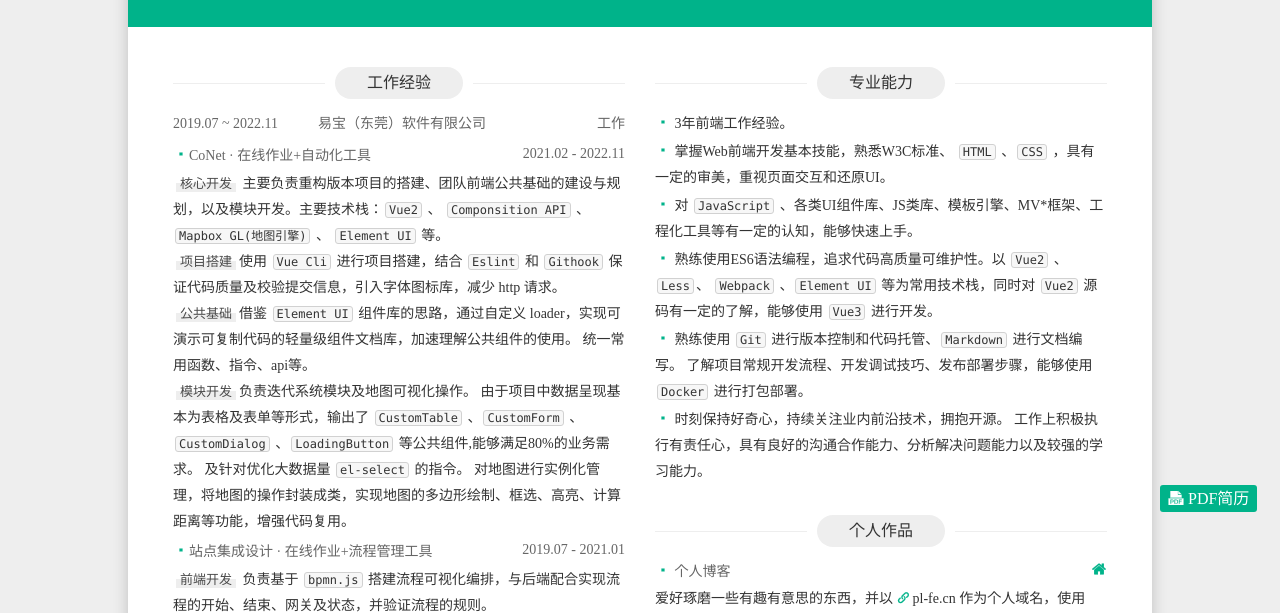
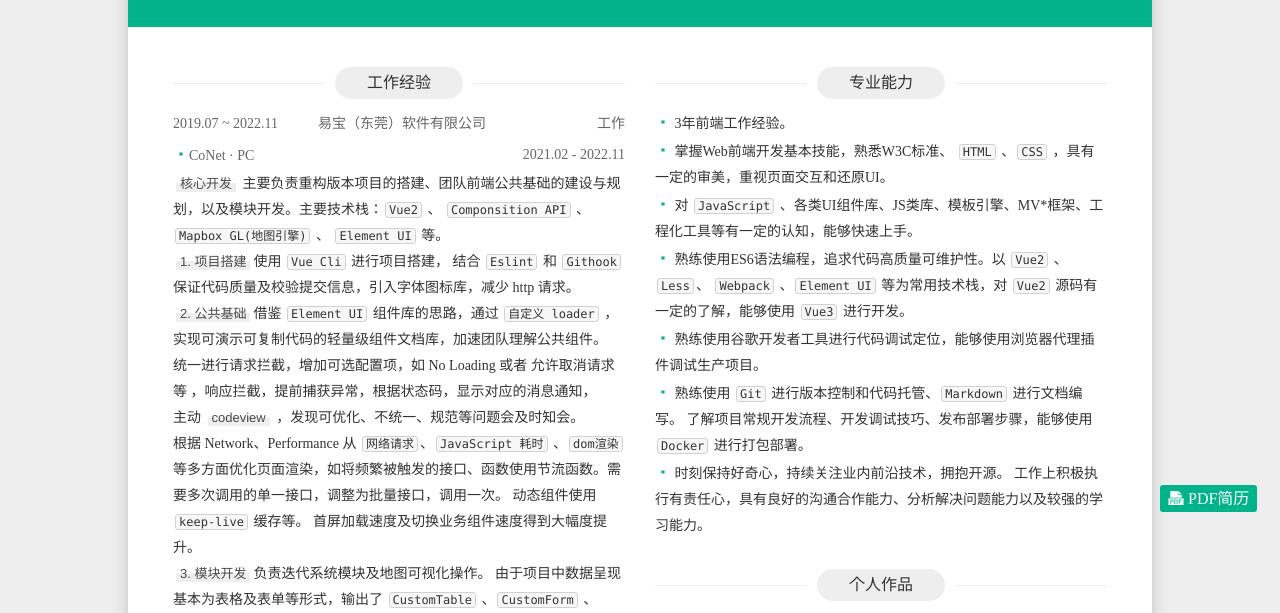
Before and after one commit to PL-FE/resume, a website built with webpack: page src/index.html in a window 1280 px wide. Shown: the part 282-895 px from the top of the page. Built offline with nearby package versions, Linux system fonts and the light colour scheme.

Commit message:
# update

```diff
--- a/src/css/resume.less
+++ b/src/css/resume.less
@@ -170,7 +170,7 @@ strong {
   color: @mainText;
   display: flex;
   @media screen and (max-width: 720px) {
-    padding: 20px 10px 50px;
+    padding: 0;
   }
   @media screen and (max-width: 1024px) {
     display: block;
@@ -226,6 +226,7 @@ strong {
     .item-stage {
       display: flex;
       justify-content: space-between;
+      align-items: center;
       color: @subText;
       .mid {
         flex: 1;
--- a/src/index.html
+++ b/src/index.html
@@ -79,10 +79,7 @@
                 <span class="job">工作</span>
               </div>
               <div class="item item-stage">
-                <span
-                  ><i class="iconfont icon-dot"></i>CoNet ·
-                  在线作业+自动化工具</span
-                >
+                <span><i class="iconfont icon-dot"></i>CoNet · PC</span>
                 <span>2021.02 - 2022.11</span>
               </div>
               <div class="item item-info">
@@ -98,36 +95,50 @@
                   <strong>Element UI</strong> 等。
                 </p>
                 <p>
-                  <em>项目搭建</em>使用
-                  <strong>Vue Cli</strong> 进行项目搭建，结合
+                  <em>1. 项目搭建</em>使用
+                  <strong>Vue Cli</strong> 进行项目搭建， 结合
                   <strong>Eslint</strong> 和
                   <strong>Githook</strong>
                   保证代码质量及校验提交信息，引入字体图标库，减少 http 请求。
                 </p>
                 <p>
-                  <em>公共基础</em>借鉴
-                  <strong>Element UI</strong> 组件库的思路，通过自定义
-                  loader，实现可演示可复制代码的轻量级组件文档库，加速理解公共组件的使用。
-                  统一常用函数、指令、api等。
+                  <em>2. 公共基础</em>借鉴
+                  <strong>Element UI</strong> 组件库的思路，通过
+                  <strong>自定义 loader</strong>
+                  ，实现可演示可复制代码的轻量级组件文档库，加速团队理解公共组件。
                 </p>
                 <p>
-                  <em>模块开发</em>负责迭代系统模块及地图可视化操作。
+                  统一进行请求拦截，增加可选配置项，如 No Loading 或者
+                  允许取消请求等
+                  ，响应拦截，提前捕获异常，根据状态码，显示对应的消息通知，
+                </p>
+                <p>
+                  主动
+                  <em>codeview</em>
+                  ，发现可优化、不统一、规范等问题会及时知会。
+                </p>
+                <p>
+                  根据 Network、Performance 从
+                  <strong>网络请求</strong>、<strong>JavaScript 耗时</strong>
+                  、<strong>dom渲染</strong>等多方面优化页面渲染，如将频繁被触发的接口、函数使用节流函数。需要多次调用的单一接口，调整为批量接口，调用一次。
+                  动态组件使用<strong>keep-live</strong> 缓存等。
+                  首屏加载速度及切换业务组件速度得到大幅度提升。
+                </p>
+                <p>
+                  <em>3. 模块开发</em>负责迭代系统模块及地图可视化操作。
                   由于项目中数据呈现基本为表格及表单等形式，输出了
                   <strong>CustomTable</strong> 、<strong>CustomForm</strong>
                   、<strong>CustomDialog</strong> 、<strong
                     >LoadingButton</strong
                   >
                   等公共组件,能够满足80%的业务需求。 及针对优化大数据量
-                  <strong>el-select</strong> 的指令。
-                  对地图进行实例化管理，将地图的操作封装成类，实现地图的多边形绘制、框选、高亮、计算距离等功能，增强代码复用。
+                  <strong>v-select-more</strong> 的指令。
+                  对地图进行实例化管理，将地图的操作封装成类，增强代码复用。通过实现类的方法为地图增加多边形绘制、框选、高亮、计算距离等功能。
                 </p>
               </div>
 
               <div class="item item-stage">
-                <span
-                  ><i class="iconfont icon-dot"></i>站点集成设计 ·
-                  在线作业+流程管理工具</span
-                >
+                <span><i class="iconfont icon-dot"></i>站点集成设计 · PC</span>
                 <span>2019.07 - 2021.01</span>
               </div>
               <div class="item item-info">
@@ -138,7 +149,7 @@
                   搭建流程可视化编排，与后端配合实现流程的开始、结束、网关及状态，并验证流程的规则。
                 </p>
                 <p>
-                  通过阅读
+                  <em>1. 源码阅读</em> 通过阅读
                   <strong>
                     <a href="https://github.com/bpmn-io/bpmn-js" target="_blank"
                       ><i class="iconfont icon-link inline"></i>bpmn.js源码</a
@@ -153,8 +164,9 @@
                   >脱敏开源到 Github，获得180+star。
                 </p>
                 <p>
-                  使用表格、表单、富文本编辑器、在线 Excel 等 Js
-                  工具，实现人员任务的管理、指派、提交，收集过程材料，完成任务，输出报告。
+                  <em>2. 善于使用 Js 工具</em>
+                  使用表格、表单、富文本编辑器、在线 Excel 等多种 Js
+                  工具实现人员任务的管理、指派、提交，收集过程材料，完成任务，输出报告。
                 </p>
               </div>
             </div>
@@ -191,9 +203,13 @@
                   熟练使用ES6语法编程，追求代码高质量可维护性。以
                   <strong>Vue2</strong> 、<strong>Less</strong>、
                   <strong>Webpack</strong> 、<strong>Element UI</strong>
-                  等为常用技术栈，同时对
+                  等为常用技术栈，对
                   <strong>Vue2</strong> 源码有一定的了解，能够使用
                   <strong>Vue3</strong> 进行开发。
+                </p>
+                <p>
+                  <i class="iconfont icon-dot"></i>
+                  熟练使用谷歌开发者工具进行代码调试定位，能够使用浏览器代理插件调试生产项目。
                 </p>
                 <p>
                   <i class="iconfont icon-dot"></i>
--- a/webpack.config.js
+++ b/webpack.config.js
@@ -41,6 +41,9 @@ module.exports = {
   },
   devServer: {
     host: "0.0.0.0",
+    watchFiles: ["./src/index.html"],
+    open: "http://localhost:8080",
+    port: 8080,
   },
 };
 
```
Also changed, not shown: 1 other file.
